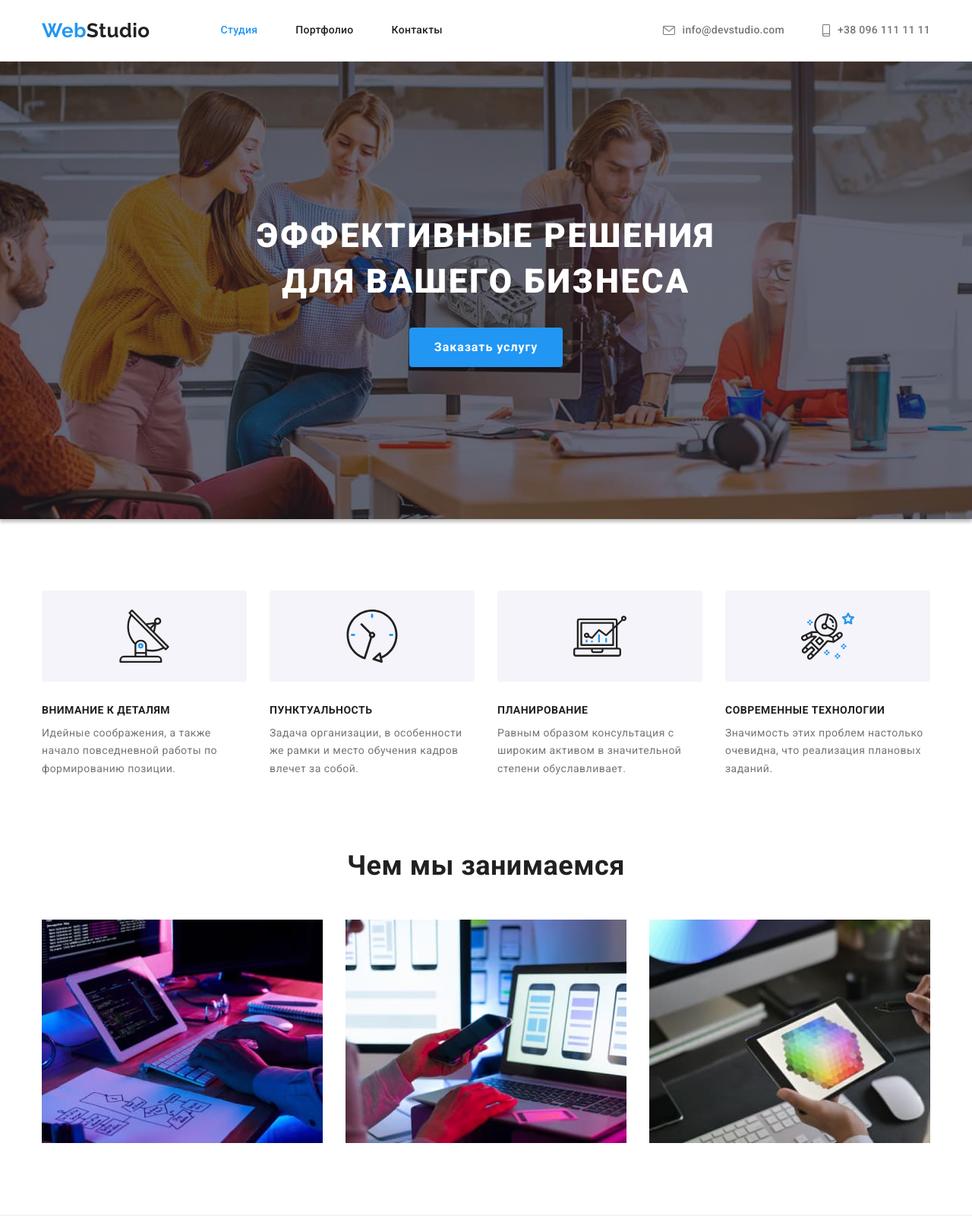
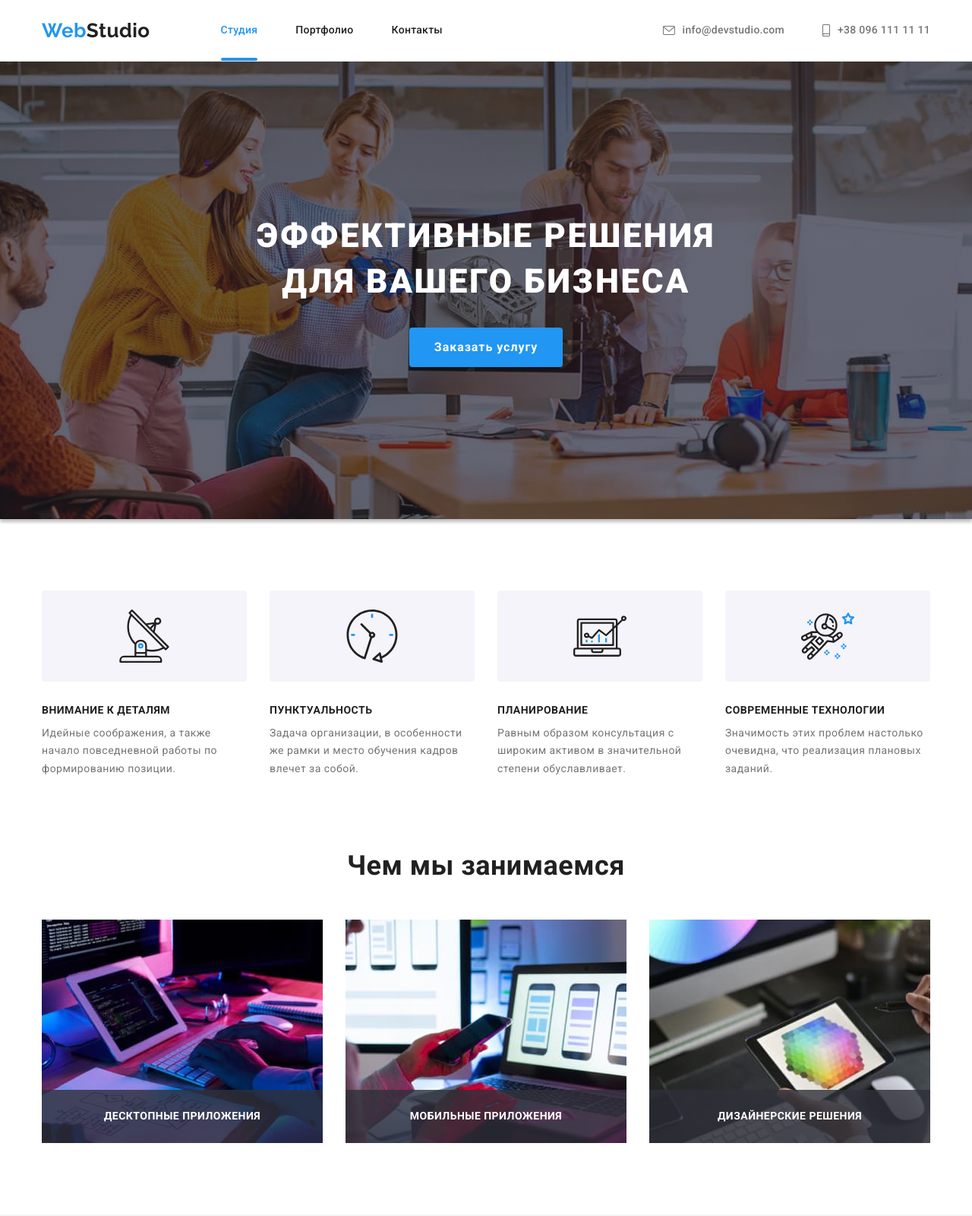
Before and after one commit to HannaMyrhorod/goit-markup-hw-05, a plain HTML site: page index.html in a window 1280 px wide. Shown: the top 1600 px of the page at 76% size. Drawn offline with nearby package versions, Linux system fonts and the light colour scheme.

Commit message:
Анімує всі hover/focus, позіціонує секцію "Чим ми займаємось"

```diff
--- a/css/styles.css
+++ b/css/styles.css
@@ -13,10 +13,14 @@
   --transparent-white-color: rgba(255, 255, 255, 0.6);
   --secondary-background-color: #f5f4fa;
   --dark-background-color: #2f303a;
+  --work-examples-bg-color: rgba(47, 48, 58, 0.8);
   --icons-light-grey: #afb1b8;
   --icons-transparent-white: rgba(255, 255, 255, 0.1);
   --card-set-gap: 30px;
   --center-border: 1px solid #eeeeee;
+  --filters-shadow: 0px 3px 1px rgba(0, 0, 0, 0.1), 0px 1px 2px rgba(0, 0, 0, 0.08),
+    0px 2px 2px rgba(0, 0, 0, 0.12);
+  --transition-timing: 250ms cubic-bezier(0.4, 0, 0.2, 1);
 }
 html {
   box-sizing: border-box;
@@ -100,7 +104,20 @@ img {
   margin-left: 93px;
 }
 .site-nav .current {
+  position: relative;
   color: var(--accent-color);
+}
+.site-nav .current::after {
+  content: '';
+  position: absolute;
+  left: 0;
+  bottom: 0;
+
+  display: block;
+  width: 100%;
+  height: 4px;
+  background-color: var(--accent-color);
+  border-radius: 2px;
 }
 .site-nav a {
   display: block;
@@ -109,6 +126,8 @@ img {
 
   color: var(--title-text-color);
   text-decoration: none;
+
+  transition: color var(--transition-timing);
 }
 .site-nav a:hover,
 .site-nav a:focus {
@@ -140,6 +159,7 @@ img {
 
   color: var(--primary-text-color);
   text-decoration: none;
+  transition: color var(--transition-timing);
 }
 .header-contacts a:hover,
 .header-contacts a:focus {
@@ -259,10 +279,21 @@ img {
   /* margin: -15px; */
 }
 .examples > .item {
+  position: relative;
   flex-basis: calc(100% / 3 - var(--card-set-gap));
   margin-left: var(--card-set-gap);
   margin-top: var(--card-set-gap);
   /* margin: 15px; */
+}
+.examples .list-title {
+  position: absolute;
+  width: 100%;
+  right: 0;
+  bottom: 0;
+
+  margin: 0;
+  padding: 27px 0;
+  background-color: var(--work-examples-bg-color);
 }
 
 /* Coworkers/Team Section */
@@ -315,13 +346,15 @@ img {
   align-items: center;
   width: 44px;
   height: 44px;
+  border-radius: 50%;
   fill: var(--icons-light-grey);
+
+  transition: fill var(--transition-timing), background-color var(--transition-timing);
 }
 .networks a:hover,
 .networks a:focus {
   fill: var(--white-color);
   background-color: var(--accent-color);
-  border-radius: 50%;
 }
 /* Clients */
 .clients {
@@ -336,6 +369,8 @@ img {
   border: 1px solid var(--icons-light-grey);
   border-radius: 4px;
   fill: var(--icons-light-grey);
+
+  transition: fill var(--transition-timing), border-color var(--transition-timing);
 }
 .clients-icon:hover,
 .clients-icon:focus {
@@ -366,6 +401,8 @@ footer {
 .footer-contacts a {
   color: var(--transparent-white-color);
   text-decoration: none;
+
+  transition: color var(--transition-timing);
 }
 .footer-contacts a:hover,
 .footer-contacts a:focus {
@@ -396,6 +433,8 @@ footer {
   fill: var(--white-color);
   background-color: var(--icons-transparent-white);
   border-radius: 50%;
+
+  transition: background-color var(--transition-timing);
 }
 .footer-icons a:hover,
 .footer-icons a:focus {
@@ -425,13 +464,15 @@ footer {
   font-size: 16px;
   line-height: 1.62;
   cursor: pointer;
+
+  transition: color var(--transition-timing), background-color var(--transition-timing),
+    box-shadow var(--transition-timing);
 }
 .filters button:hover,
 .filters button:focus {
   background-color: var(--accent-color);
   color: var(--white-color);
-  box-shadow: 0px 3px 1px rgba(0, 0, 0, 0.1), 0px 1px 2px rgba(0, 0, 0, 0.08),
-    0px 2px 2px rgba(0, 0, 0, 0.12);
+  box-shadow: var(--filters-shadow);
 }
 
 /* Portfolio Cards */
@@ -464,6 +505,8 @@ footer {
   flex-basis: calc(100% / 3 - var(--card-set-gap));
   margin-left: var(--card-set-gap);
   margin-top: var(--card-set-gap);
+
+  transition: box-shadow var(--transition-timing);
 }
 .card-set > .item:hover,
 .card-set > .item:focus {
--- a/index.html
+++ b/index.html
@@ -91,10 +91,17 @@
             <div class="container">
                 <h2 class="section-title centered">Чем мы занимаемся</h2>
                 <ul class="examples list">
-                    <li class="item"><img src="./images/box1.jpg" alt="Фотография разработки high level workflow" width="370" height="294">
+                    <li class="item">
+                        <img src="./images/box1.jpg" alt="Фотография десктопного приложения" width="370" height="294">
+                        <h3 class="list-title white centered">Десктопные приложения</h3>
                     </li>
-                    <li class="item"><img src="./images/box2.jpg" alt="Фотография разработки wire frames" width="370" height="294"></li>
-                    <li class="item"><img src="./images/box3.jpg" alt="Фотография работы с цветовыми схемами" width="370" height="294">
+                    <li class="item">
+                        <img src="./images/box2.jpg" alt="Фотография мобильного приложения" width="370" height="294">
+                        <h3 class="list-title white centered">Мобильные приложения</h3>
+                    </li>
+                    <li class="item">
+                        <img src="./images/box3.jpg" alt="Фотография работы с цветовыми схемами" width="370" height="294">
+                        <h3 class="list-title white centered">Дизайнерские решения</h3>
                     </li>
                 </ul>
             </div>
```
Also changed, not shown: images/sprite1.svg (deleted).
